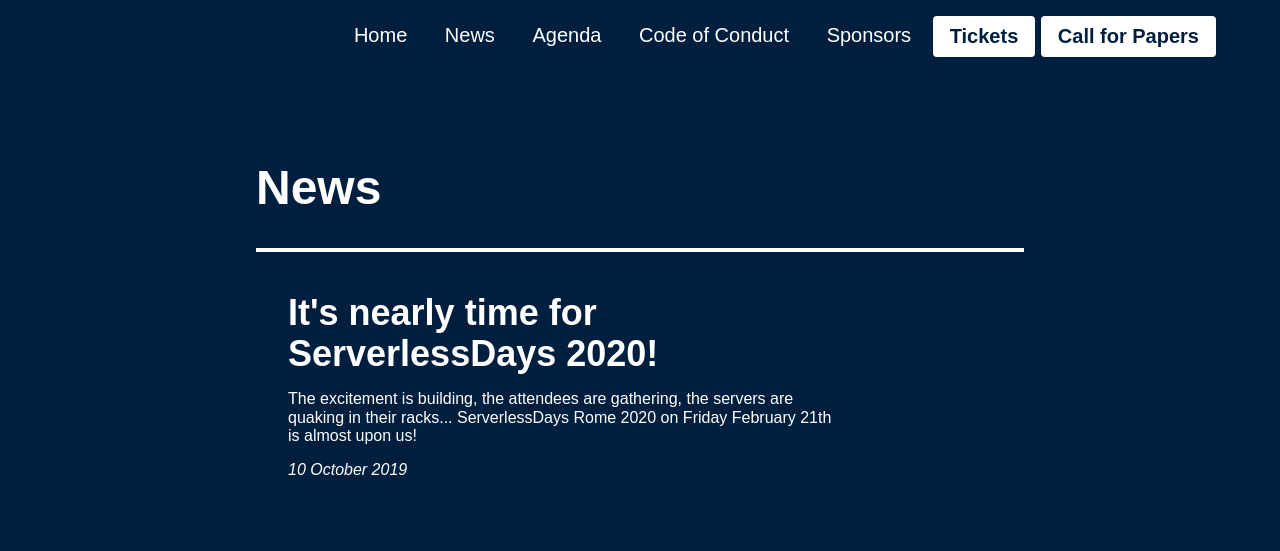
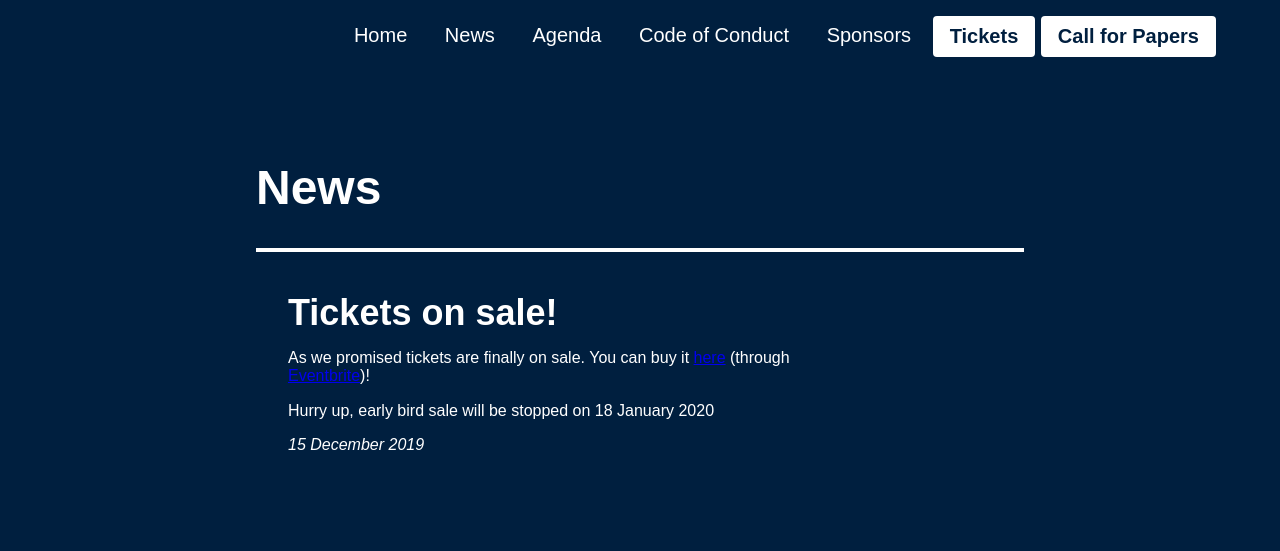
Before and after one commit to PaoloL/serverlessdays-rome-website, a plain HTML site: page news/index.html in a window 1280 px wide. Shown: the top 551 px of the page. Drawn offline with Linux system fonts and the light colour scheme.

Commit message:
Add "Ticket on sale" to news section

```diff
--- a/news/index.html
+++ b/news/index.html
@@ -37,6 +37,23 @@
     <div class="w-100 w-80-m w-60-l center">
         <h1 class="f1">News</h1>
     </div>
+
+    <div class="w-100 w-80-m w-60-l center bt b--white bw2 mb5 pa3">
+        <a class="no-underline primaryColor tl" href="#">
+            <div class="flex-ns">
+                <div class="w-100 w-80-ns pa3">
+                    <h2 class="f4 f2-ns mt2 mb0">Tickets on sale!</h2>
+                    <p class="f6 f5-ns">As we promised tickets are finally on sale. You can buy it <a href="../tickets">here</a> (through <a href="https://www.eventbrite.it/e/biglietti-serverlessday-rome-2020-83002208841" target="_blank">Eventbrite</a>)!</p>
+                    <p>Hurry up, early bird sale will be stopped on 18 January 2020</p>
+                    <div class="mv1 f5 i tl v-btm">15 December 2019</div>
+                </div>
+                <div class="w-100 w-20-ns">
+                    <img class="cover" src="">
+                </div>
+            </div>
+        </a>
+    </div>
+
     <div class="w-100 w-80-m w-60-l center bt b--white bw2 mb5 pa3">
         <a class="no-underline primaryColor tl" href="#">
             <div class="flex-ns">
```
